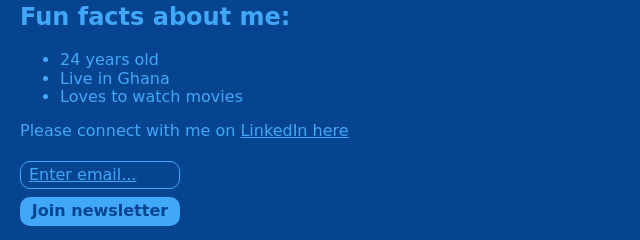
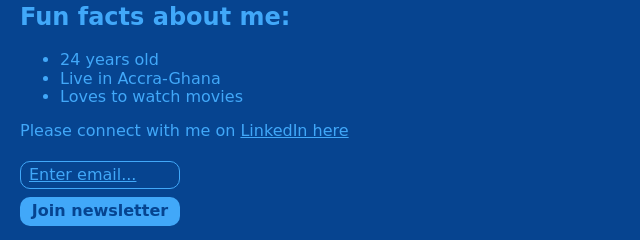
Before and after one commit to SeyramSallah/birthday-site, a website built with Vite: page index.html in a window 1280 px wide. Shown: the part 727-967 px from the top of the page, 0-640 px from the left. Built offline with nearby package versions, Linux system fonts and the light colour scheme; a web font is replaced by a local one.

Commit message:
added Accra to location

```diff
--- a/index.html
+++ b/index.html
@@ -15,7 +15,7 @@
         <h2>Fun facts about me:</h2>
         <ul>
             <li>24 years old</li>
-            <li>Live in Ghana</li>
+            <li>Live in Accra-Ghana</li>
             <li>Loves to watch movies</li>
         </ul>
         <p>Please connect with me on <a href="https://www.linkedIn.com/in/sarah-sallah-512735188">LinkedIn here</p>
```
